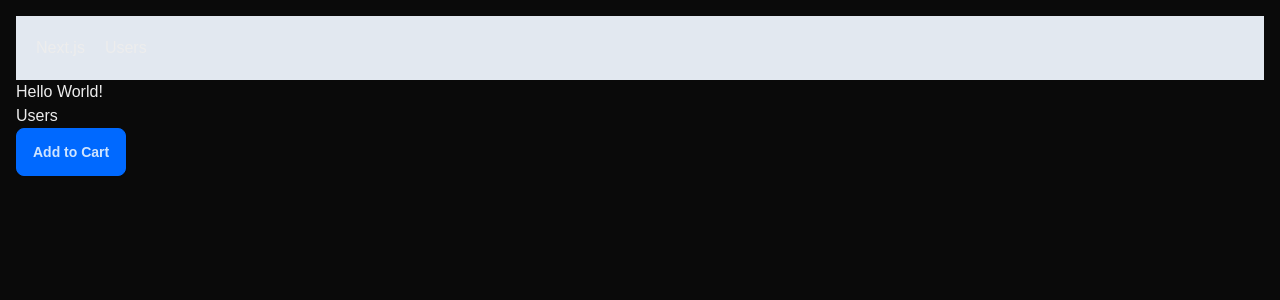
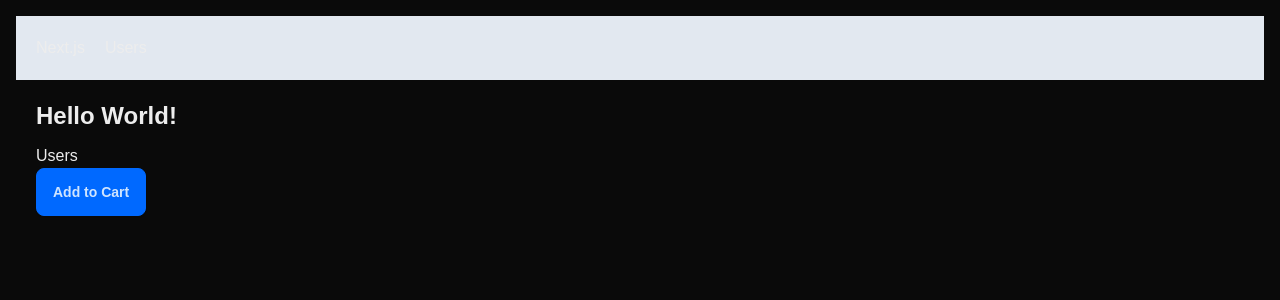
Before and after one commit to NeirelZapatos/next-app, a Next.js app: page / in a window 1280 px wide. Shown: the top 300 px of the page. Built offline with nearby package versions, Linux system fonts and the light colour scheme.

Commit message:
added apply to base layer

```diff
--- a/app/globals.css
+++ b/app/globals.css
@@ -26,3 +26,9 @@
     text-wrap: balance;
   }
 }
+
+@layer base {
+  h1 {
+    @apply font-extrabold text-2xl mb-3;
+  }
+}
--- a/app/layout.tsx
+++ b/app/layout.tsx
@@ -28,7 +28,7 @@
     <html lang="en" data-theme="winter">
       <body className={`${geistSans.variable} ${geistMono.variable} antialiased`}>
         <NavBar />
-        <main>
+        <main className="p-5">
           {children}
         </main>
       </body>
```
